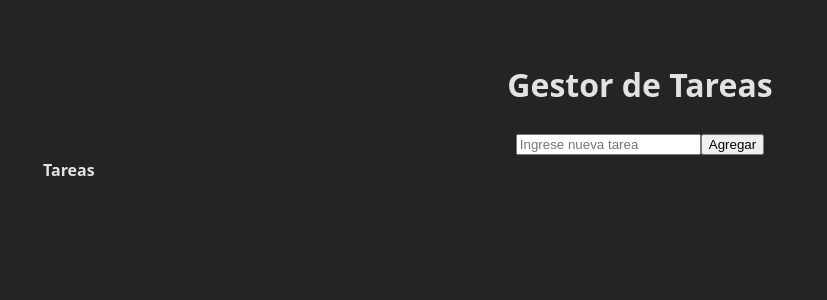
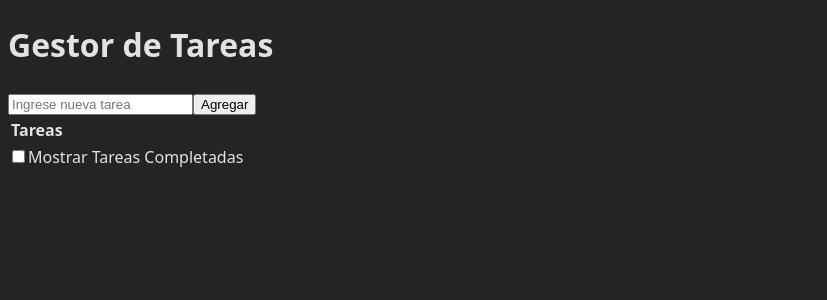
Before and after one commit to luchitocaro/Gestor_Tareas, a React (Vite) app: page / in a window 1280 px wide. Shown: the top 300 px of the page, without its empty margins (0-827 px from the left). Built offline with nearby package versions, Linux system fonts and the light colour scheme.

Commit message:
commit_6_showtaskcompleted

```diff
--- a/src/App.css
+++ b/src/App.css
@@ -1,6 +1,3 @@
 #root {
   max-width: 1280px;
-  margin: 0 auto;
-  padding: 2rem;
-  text-align: center;
 }
--- a/src/App.jsx
+++ b/src/App.jsx
@@ -5,6 +5,7 @@
 
 function App() {
   const [tasksItems, setTasksItems] = useState([]);
+  const [showCompleted, setShowCompleted] = useState(false);
 
   function createNewTask(taskName) {
     const taskExists = tasksItems.some(
@@ -47,6 +48,20 @@
         <h1>Gestor de Tareas</h1>
         <TaskCreator createNewTask={createNewTask} />
         <TaskTable tasks={tasksItems} toggleTask={toggleTask} />
+
+        <input
+          type="checkbox"
+          onChange={(e) => setShowCompleted(!showCompleted)}
+        ></input>
+        <label>Mostrar Tareas Completadas</label>
+
+        {showCompleted && (
+          <TaskTable
+            tasks={tasksItems}
+            toggleTask={toggleTask}
+            showCompleted={showCompleted}
+          />
+        )}
       </div>
     </>
   );
--- a/src/components/taskTable.jsx
+++ b/src/components/taskTable.jsx
@@ -1,6 +1,14 @@
 import { TaskRow } from "./taskRow.jsx";
 
-export const TaskTable = ({ tasks, toggleTask }) => {
+export const TaskTable = ({ tasks, toggleTask, showCompleted = false }) => {
+  const taskTableRows = (doneValue) => {
+    return tasks
+      .filter((task) => task.done === doneValue)
+      .map((task) => (
+        <TaskRow task={task} key={task.name} toggleTask={toggleTask} />
+      ));
+  };
+
   return (
     <table>
       <thead>
@@ -8,11 +16,7 @@
           <th>Tareas</th>
         </tr>
       </thead>
-      <tbody>
-        {tasks.map((task) => (
-          <TaskRow task={task} key={task.name} toggleTask={toggleTask} />
-        ))}
-      </tbody>
+      <tbody>{taskTableRows(showCompleted)}</tbody>
     </table>
   );
 };
--- a/src/index.css
+++ b/src/index.css
@@ -6,9 +6,4 @@
   color-scheme: light dark;
   color: rgba(255, 255, 255, 0.87);
   background-color: #242424;
-
-  font-synthesis: none;
-  text-rendering: optimizeLegibility;
-  -webkit-font-smoothing: antialiased;
-  -moz-osx-font-smoothing: grayscale;
 }
```
